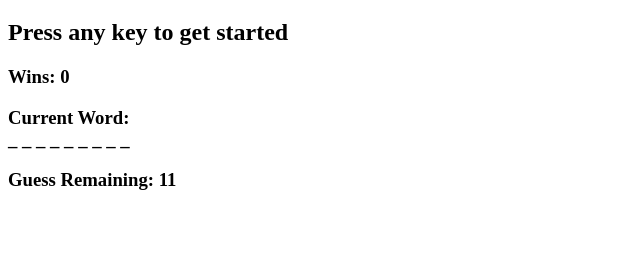
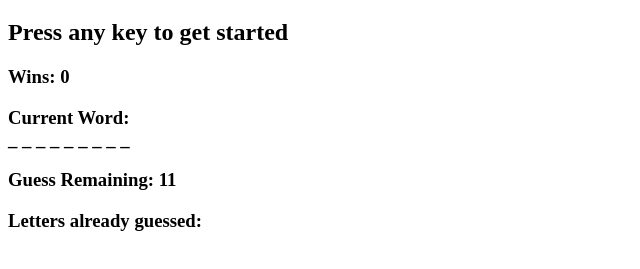
Before and after one commit to aimontano/Word-Guess-Game, a plain HTML site: page index.html in a window 1280 px wide. Shown: the part 61-330 px from the top of the page, without its empty margins (0-640 px from the left). Drawn offline with Linux system fonts and the light colour scheme.

Commit message:
Added guessed letters

```diff
--- a/index.html
+++ b/index.html
@@ -9,6 +9,7 @@
 	<h3>Wins: <span id="wins"></span></h3>
 	<h3>Current Word: <br><span id="currentWord"></span></h3>
 	<h3>Guess Remaining: <span id="guessRemaining"></span></h3>
+	<h3>Letters already guessed: <span id="alreayGuessed"></span></h3>
 
 
 	<script src="assets/javascript/game.js"></script>
```
